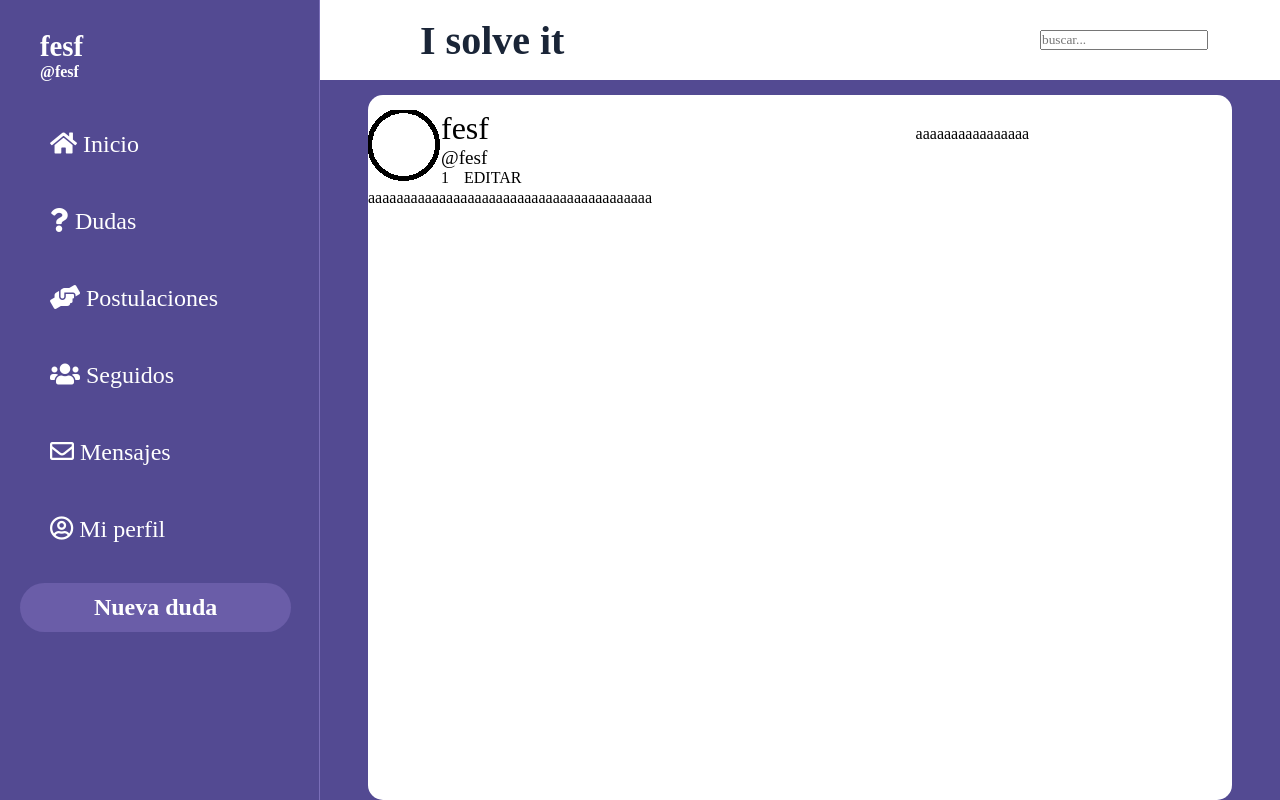
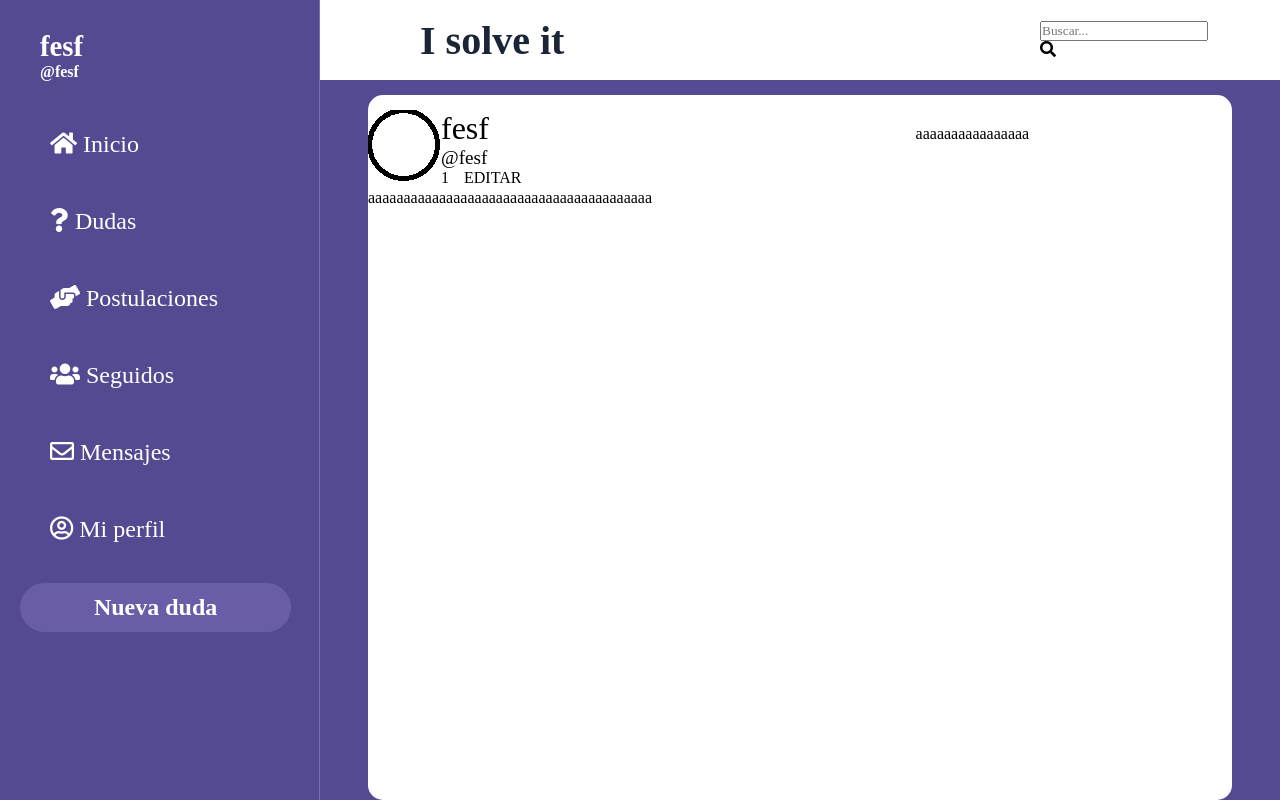
Before and after one commit to Nasher3296/ISolveIt, a PHP site: page /PaginasBalsamiq/perfil.php in a window 1280 px wide. Run offline with PHP 8.4, Linux system fonts and the light colour scheme; a user stored in the database is signed in; data comes from the database, SQL or seed files in the repository; some libraries are stand-ins or nearby versions.

Commit message:
Buscador hecho x belu

```diff
--- a/PaginasBalsamiq/NO_TOCAR.css
+++ b/PaginasBalsamiq/NO_TOCAR.css
@@ -122,9 +122,13 @@ center{
     width: 220px;
     height: 30px;
     padding: 5px;
+    display: flex;
+    justify-content: right;
 }
 
 .buscador input{
+    position: absolute;
+    right:0;
     outline: none;
     border: 1px solid silver;
     border-radius: 30px;
--- a/PaginasBalsamiq/perfil.php
+++ b/PaginasBalsamiq/perfil.php
@@ -15,7 +15,12 @@
 
 <header class="header">
         <h1 class="ISolveIt">I solve it</h1>
-        <input class="buscador" type="text" placeholder="buscar...">
+        <div class="buscador">
+        <input type="text" placeholder="Buscar..." required>
+            <div class="btn">
+                <i class="fas fa-search icon"></i>
+            </div>
+        </div>
     </header>
     <aside class="sidebar">
         <div class="sidebar_usuario">
```
Also changed, not shown: PaginasBalsamiq/dentro-publicacion.php (+6 -1 lines), PaginasBalsamiq/inicio.php (+7 -2 lines), PaginasBalsamiq/misdudas.php (+6 -1 lines), PaginasBalsamiq/nuevaPublicacion.php (+6 -1 lines), PaginasBalsamiq/postulaciones.php (+6 -1 lines).
